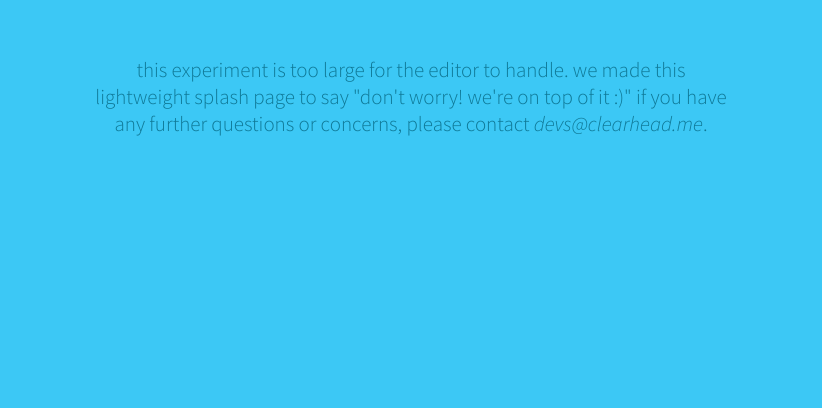
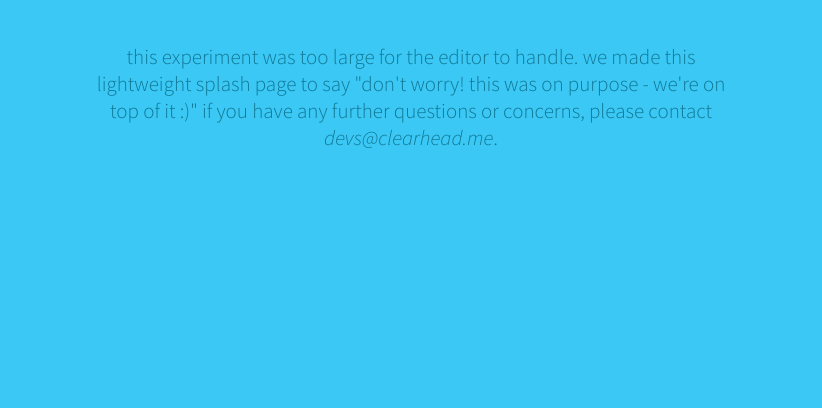
Before and after one commit to clearhead/climage, a website: page public/splash.html in a window 1280 px wide. Shown: the part 392-800 px from the top of the page, without its empty margins (229-1051 px from the left). Drawn offline with nearby package versions, Linux system fonts and the light colour scheme.

Commit message:
splash again

```diff
--- a/public/splash.html
+++ b/public/splash.html
@@ -61,9 +61,9 @@
 		<h2>no production site code was harmed in the creation of this
       <!--<span class='percent'>100%</span> -->experiment</h2>
 
-		<p>this <!--<span class='percent'>100%</span> --> experiment is
+		<p>this <!--<span class='percent'>100%</span> --> experiment was
       too large for the editor to handle. we made this lightweight
-      splash page to say "don't worry! we're on top of it :)"
+      splash page to say "don't worry! this was on purpose - we're on top of it :)"
       if you have any further questions or concerns, please contact
       <a href="mailto:devs@clearhead.me">devs@clearhead.me</a>.</p>
 	</div>
```
